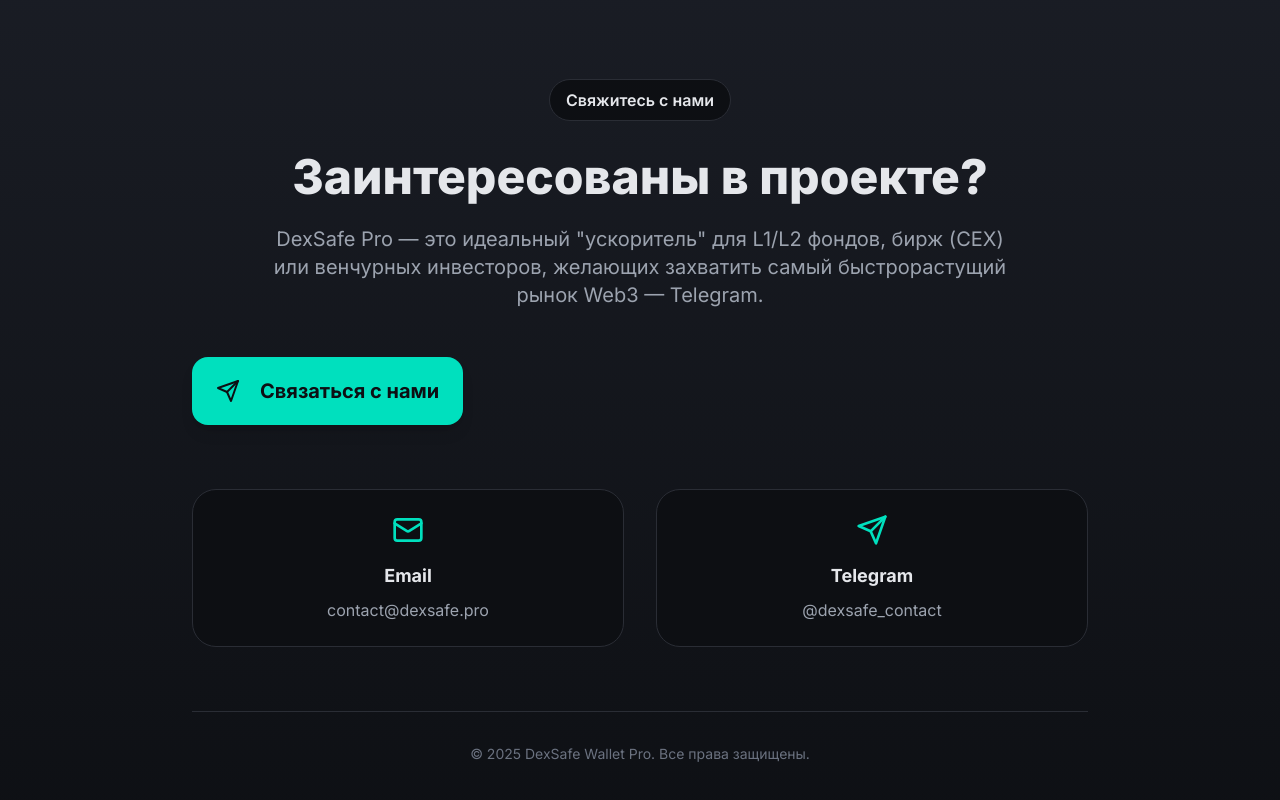
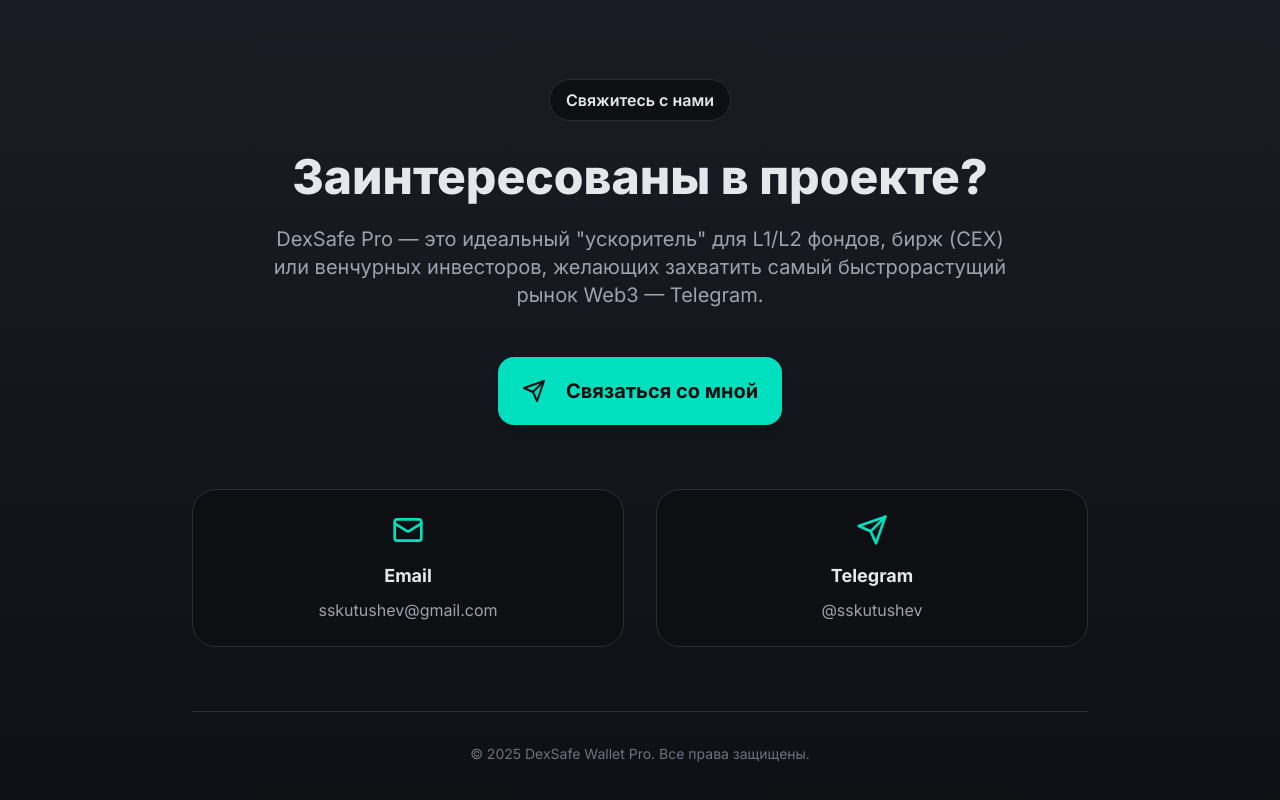
Before and after one commit to Sskutushev/Presentation-site-landing, a React (Vite) app: page / in a window 1280 px wide. Shown: the part 7438-8238 px from the top of the page. Built offline with nearby package versions, Linux system fonts and the light colour scheme.

Commit message:
feat: Update contact section details and button text as per user request

```diff
--- a/src/components/sections/8_ContactSection.tsx
+++ b/src/components/sections/8_ContactSection.tsx
@@ -27,12 +27,12 @@
         <motion.div variants={fadeInUp} className="mb-12">
           <Button
             variant="primary"
-            className="px-10 py-5 text-xl animate-pulse-slow"
-            onClick={() => window.location.href = 'mailto:contact@dexsafe.pro'}
+            className="px-10 py-5 text-xl animate-pulse-slow mx-auto"
+            onClick={() => window.open('https://t.me/sskutushev', '_blank')}
             whileHover={{ scale: 1.05, boxShadow: '0 0 20px #00e0be' }}
           >
             <Send className="w-6 h-6 mr-3" />
-            Связаться с нами
+            Связаться со мной
           </Button>
         </motion.div>
 
@@ -41,13 +41,13 @@
           <motion.div variants={fadeInUp} className="flex flex-col items-center p-6 bg-c-bg-primary rounded-2xl border border-c-border">
             <Mail className="w-8 h-8 text-c-primary mb-4" />
             <h3 className="text-lg font-bold text-c-text-primary mb-2">Email</h3>
-            <p className="text-c-text-secondary">contact@dexsafe.pro</p>
+            <p className="text-c-text-secondary">sskutushev@gmail.com</p>
           </motion.div>
 
           <motion.div variants={fadeInUp} className="flex flex-col items-center p-6 bg-c-bg-primary rounded-2xl border border-c-border">
             <Send className="w-8 h-8 text-c-primary mb-4" />
             <h3 className="text-lg font-bold text-c-text-primary mb-2">Telegram</h3>
-            <p className="text-c-text-secondary">@dexsafe_contact</p>
+            <p className="text-c-text-secondary">@sskutushev</p>
           </motion.div>
         </motion.div>
 
```
